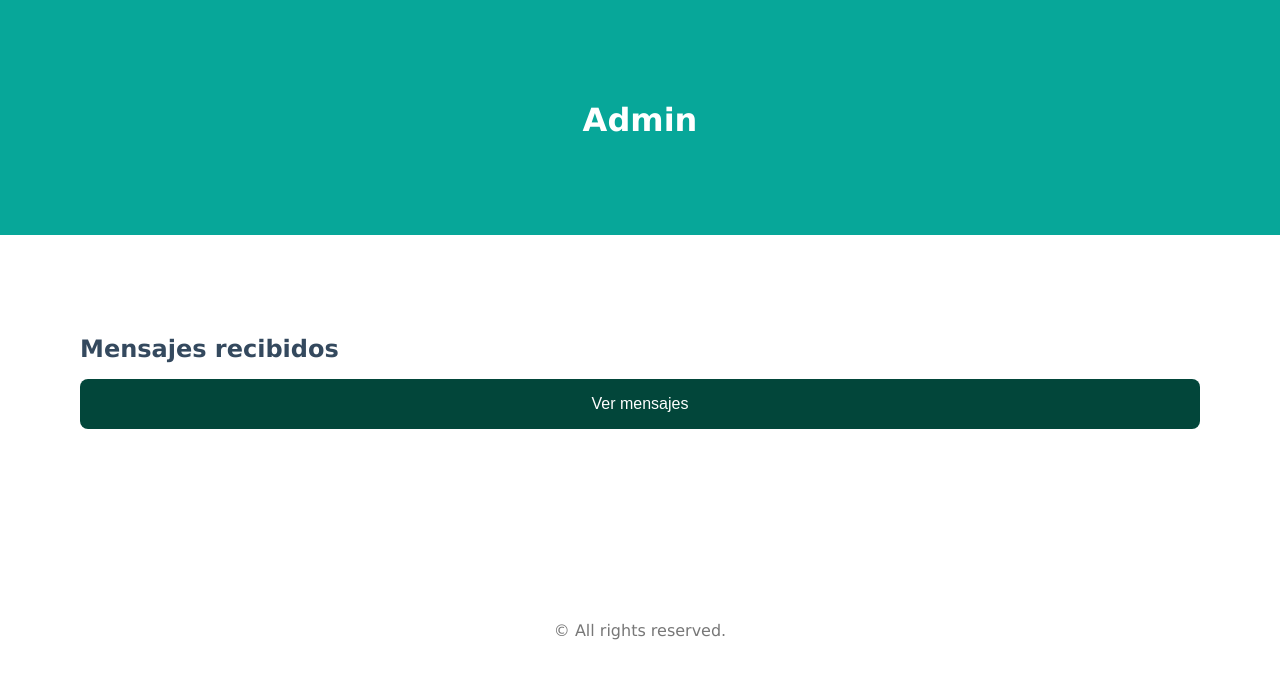
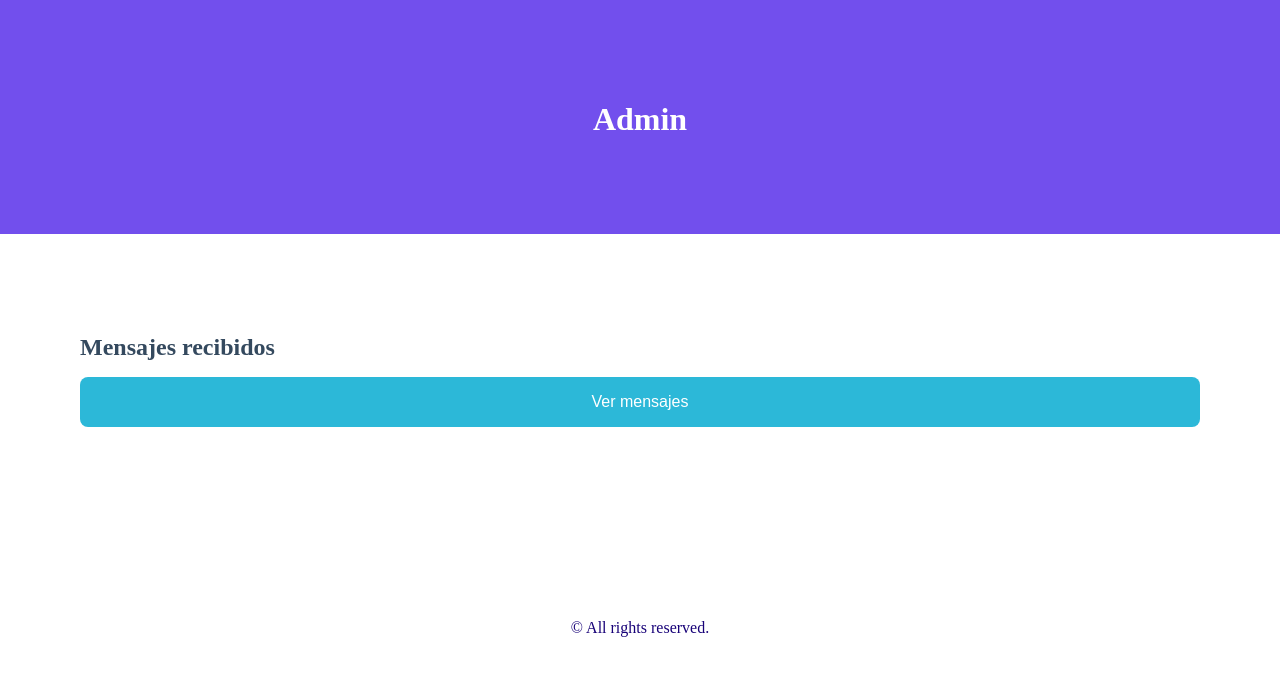
Before and after one commit to rmarvel23/qa-profile, a plain HTML site: page admin.html in a window 1280 px wide. Drawn offline with Linux system fonts and the light colour scheme.

Commit message:
Add files via upload

```diff
--- a/style.css
+++ b/style.css
@@ -1,12 +1,12 @@
 body {
-  font-family: Verdana, Arial, sans-serif;
+  font-family: Cambria, Cochin, Georgia, Times, 'Times New Roman', serif
   font-size: 1rem;
   color: black;
   margin: 0;
 }
 
 header {
-  background-color: rgb(7, 167, 153);
+  background-color: rgb(114, 79, 237);
   color: white;
   padding: 5rem;
   text-align: center;
@@ -95,7 +95,7 @@ select {
 button {
   width: 100%;
   padding: 1rem;
-  background-color: #02463a;
+  background-color: #2cb8d8;
   color: white;
   border: none;
   border-radius: 0.5rem;
@@ -106,7 +106,7 @@ footer {
   margin-top: 2rem;
   padding: 1rem;
   font-size: 0.9rem;
-  color: #777;
+  color: #180278;
   text-align: center;
 }
 
```
Also changed, not shown: index.html (+4 -4 lines).
